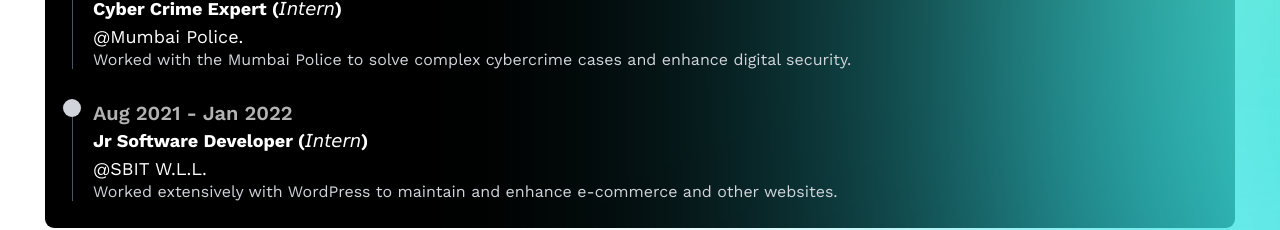
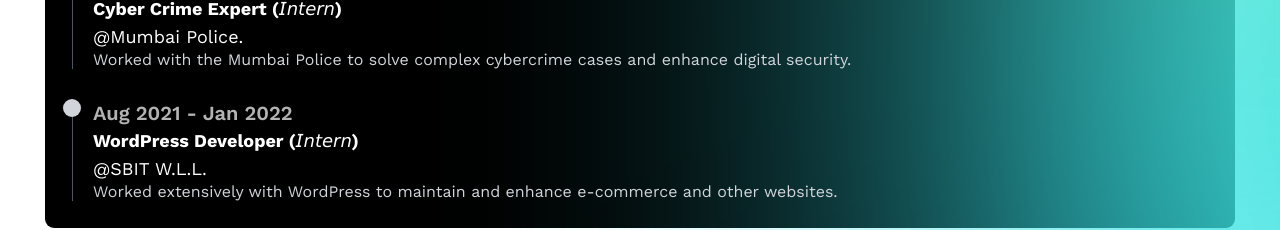
Before and after one commit to Kunalsonar007/3D-Portfolio, a React (Vite) app: page / in a window 1280 px wide. Shown: the part 2000-2230 px from the top of the page. Built offline with nearby package versions, Linux system fonts and the light colour scheme.

Commit message:
New Commit

```diff
--- a/src/components/AboutMe.jsx
+++ b/src/components/AboutMe.jsx
@@ -43,7 +43,7 @@ const AboutMe = () => {
     },
     {
       year: "Aug 2021 - Jan 2022",
-      role: "Jr Software Developer (𝘐𝘯𝘵𝘦𝘳𝘯)",
+      role: "WordPress Developer (𝘐𝘯𝘵𝘦𝘳𝘯)",
       company: "SBIT W.L.L.",
       description:
         "Worked extensively with WordPress to maintain and enhance e-commerce and other websites.",
```
